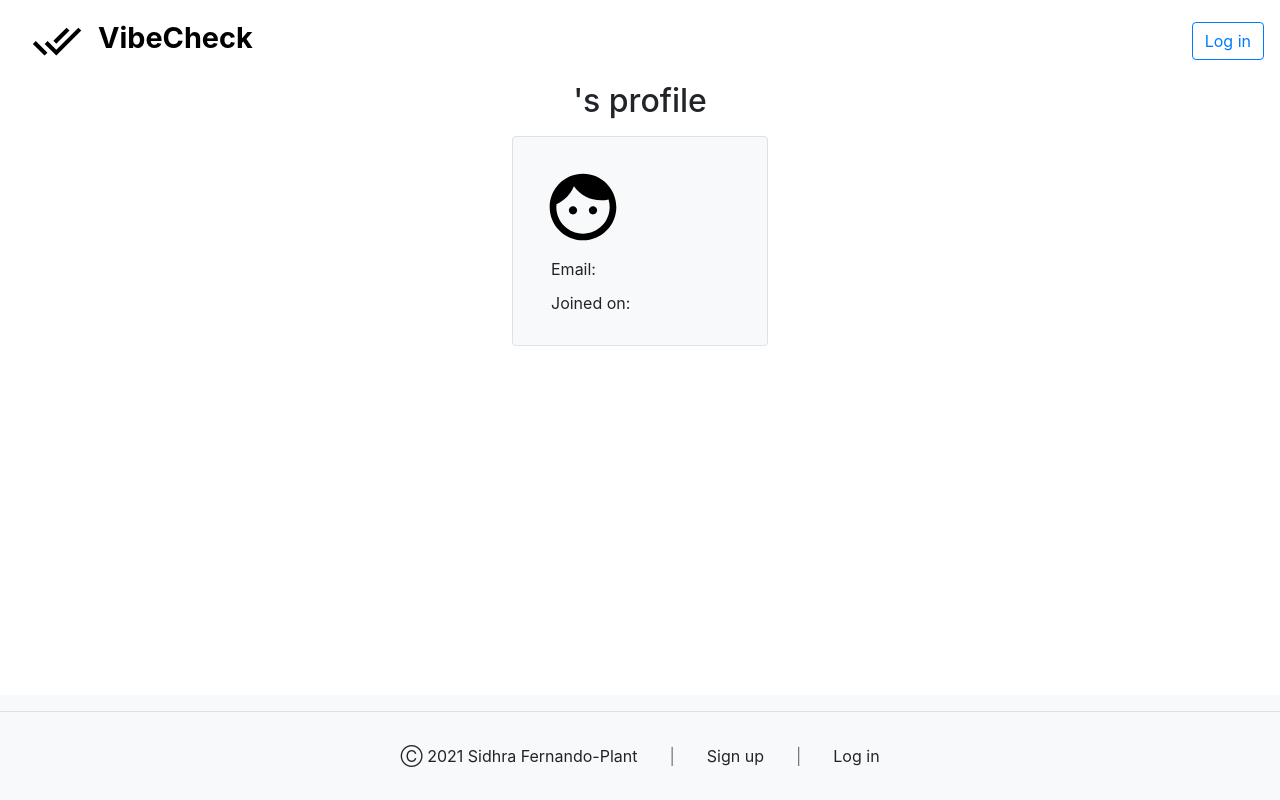
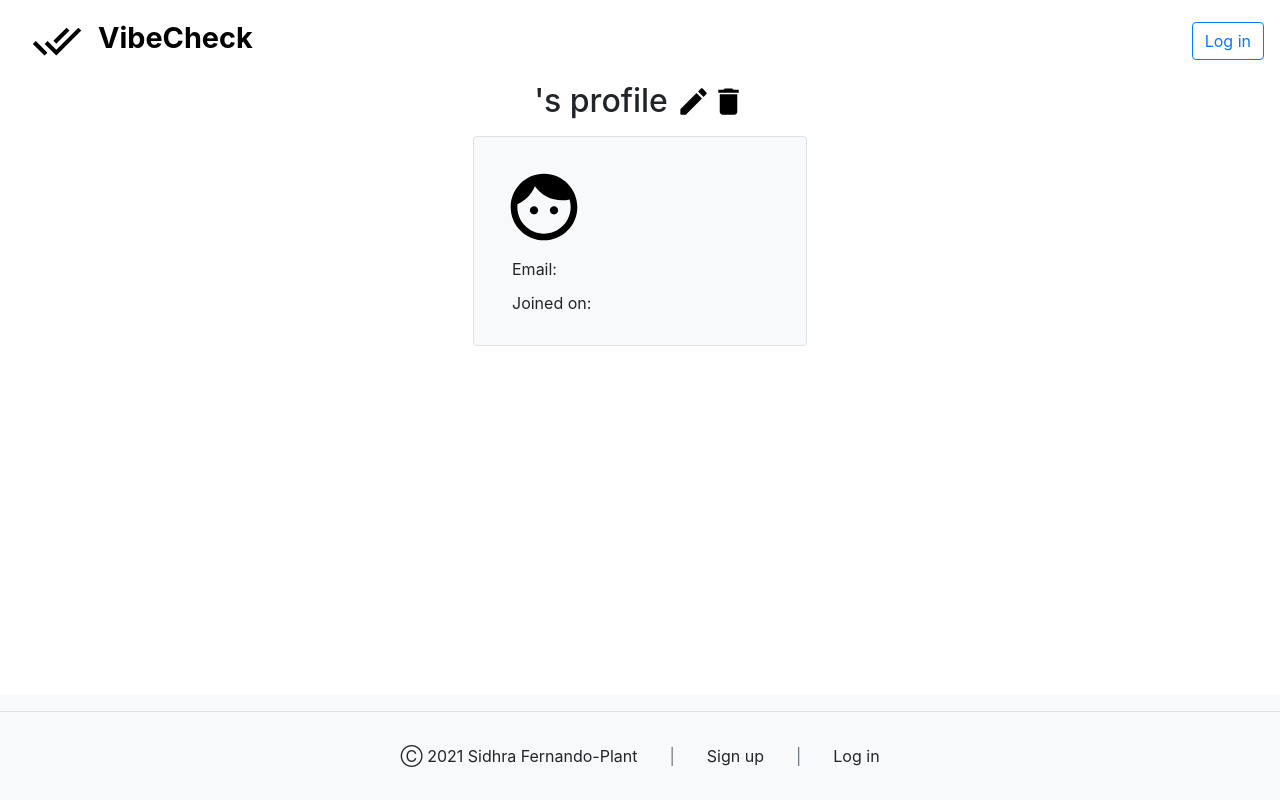
Before and after one commit to SidhraFernando-Plant/COSC2758-A1, a React (Create React App) app: page /profile in a window 1280 px wide. Built offline with nearby package versions, Linux system fonts and the light colour scheme.

Commit message:
Add non-functional edit and delete buttons for profile page

```diff
--- a/src/App.css
+++ b/src/App.css
@@ -66,7 +66,7 @@
 }
 
 .profile-details {
-  width: 20%;
+  width: 334px;
   height: 210px;
   padding: 30px;
   margin: auto;
@@ -81,3 +81,7 @@
   bottom: 0;
   width: 100%;
 }
+
+.profile-actions {
+  width: 35px;
+}
--- a/src/components/MyProfile.js
+++ b/src/components/MyProfile.js
@@ -1,8 +1,20 @@
 import avatar from '../img/avatar.svg'
+import edit from '../img/edit.svg'
+import trash from '../img/delete.svg'
 function MyProfile(props) {
+    function deleteProfile() {
+        alert('deleting');
+    }
+    function editProfile() {
+        alert('editing');
+    }
     return (
     <div>
-      <h2 className="text-center">{props.username}'s profile</h2>
+      <div className="d-flex align-items-center justify-content-center">
+        <h2 className="m-0 mr-2">{props.username}'s profile</h2>
+        <img src={edit} className="profile-actions" onClick={editProfile}></img>
+        <img src={trash} className="profile-actions" onClick={deleteProfile}></img>
+      </div>
       <div className="profile-details d-flex flex-column bg-light rounded mt-3 border justify-content-between">
         <div className="d-flex align-items-center">
             <img src={avatar} className="avatar"></img>
```
Also changed, not shown: src/img/delete.svg (added), src/img/edit.svg (added).
